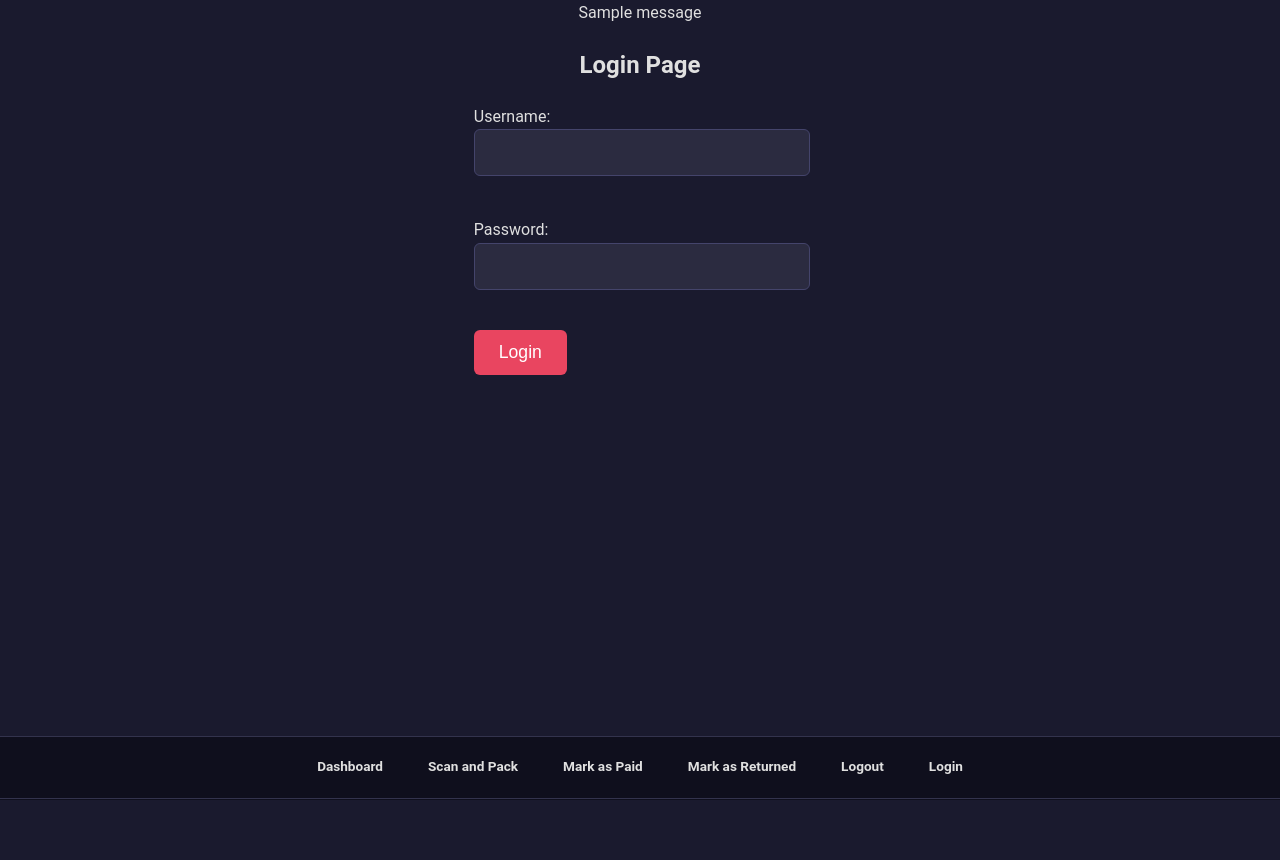
After one commit to Muhammad2684/Scan-and-Pack, a Flask app: page /login in a window 1280 px wide. The commit adds this page. Run offline with Flask 3, Linux system fonts and the light colour scheme; one stand-in notice (Sample message) is shown; parts of the project's set-up code (start-up, migrations or seed data) failed here and were passed over.

Commit message:
Login apge

```diff
--- a/app.py
+++ b/app.py
@@ -3,6 +3,7 @@ import requests
 from flask import Flask, render_template, jsonify, request
 from datetime import datetime
 from dotenv import load_dotenv
+from flask import Flask, render_template, request, redirect, url_for, session, flash
 
 load_dotenv()
 app = Flask(__name__)
@@ -12,10 +13,52 @@ SHOPIFY_STORE_URL = os.getenv('SHOPIFY_STORE_URL')
 SHOPIFY_ACCESS_TOKEN = os.getenv('SHOPIFY_ACCESS_TOKEN')
 SHOPIFY_API_VERSION = os.getenv('SHOPIFY_API_VERSION', "2024-07")
 
+app.secret_key = os.getenv('app.secret_key')
+HARDCODED_USERNAME = os.getenv('HARDCODED_USERNAME')
+HARDCODED_PASSWORD = os.getenv('HARDCODED_PASSWORD')
+
 print(f"DEBUG: Shopify token loaded (last 8 chars): {SHOPIFY_ACCESS_TOKEN[-8:]}")
 
 @app.route('/')
+def home():
+    return render_template('dashboard.html')
+
+@app.route('/login', methods=['GET', 'POST'])
+def login():
+    if request.method == 'POST':
+        # Get form data
+        username = request.form['username']
+        password = request.form['password']
+
+        # Check if credentials are correct
+        if username == HARDCODED_USERNAME and password == HARDCODED_PASSWORD:
+            # If correct, "log the user in" by storing their username in the session
+            session['username'] = username
+            flash('You were successfully logged in!', 'success')
+            return redirect(url_for('index'))
+        else:
+            # If incorrect, show an error message
+            flash('Invalid credentials. Please try again.', 'danger')
+            return redirect(url_for('login'))
+
+    # If it's a GET request, just show the login form
+    return render_template('login.html')
+
+@app.route('/logout')
+def logout():
+    # Remove the username from the session to "log the user out"
+    session.pop('username', None)
+    flash('You have been logged out.', 'info')
+    return redirect(url_for('login'))
+
+@app.route('/scanpack')
 def index():
+
+    if 'username' not in session:
+        # If not, flash a message and redirect to the login page
+        flash('You must be logged in to access the Scanpack app.', 'danger')
+        return redirect(url_for('login'))
+
     return render_template('index.html')
 
 @app.route('/api/get_order/<order_identifier>', methods=['GET'])
--- a/static/css/style.css
+++ b/static/css/style.css
@@ -95,6 +95,22 @@ input[type="text"] {
     transition: border-color 0.3s ease, box-shadow 0.3s ease; /* Smooth transition */
 }
 input[type="text"]:focus {
+    border-color: var(--accent-color); /* Highlight on focus */
+    box-shadow: 0 0 0 3px rgba(var(--accent-color), 0.2); /* Soft glow */
+}
+
+input[type="password"] {
+    width: calc(100% - 22px); /* Keep original width logic */
+    padding: 12px; /* Slightly more padding */
+    margin-bottom: 15px; /* More space */
+    border: 1px solid var(--input-border);
+    border-radius: 6px; /* Slightly more rounded */
+    font-size: 1.1em; /* Slightly larger font */
+    background-color: var(--input-bg);
+    color: var(--text-light);
+    transition: border-color 0.3s ease, box-shadow 0.3s ease; /* Smooth transition */
+}
+input[type="password"]:focus {
     border-color: var(--accent-color); /* Highlight on focus */
     box-shadow: 0 0 0 3px rgba(var(--accent-color), 0.2); /* Soft glow */
 }
--- /dev/null
+++ b/templates/layout.html
@@ -0,0 +1,26 @@
+<!doctype html>
+<html lang="en">
+<head>
+    <meta charset="utf-8">
+    <meta name="viewport" content="width=device-width, initial-scale=1, shrink-to-fit=no">
+    <title>My Flask App</title>
+    <link rel="stylesheet" href="{{ url_for('static', filename='css/style.css') }}">
+</head>
+<body>
+
+
+
+    <!-- Display Flashed Messages -->
+    {% with messages = get_flashed_messages(with_categories=true) %}
+      {% if messages %}
+        {% for category, message in messages %}
+          <div class="flash {{ category }}">{{ message }}</div>
+        {% endfor %}
+      {% endif %}
+    {% endwith %}
+    {% block content %}{% endblock %}
+</body>
+<footer class="app-footer">
+        {% include 'navigation.html' %}
+    </footer>
+</html>
--- /dev/null
+++ b/templates/login.html
@@ -0,0 +1,23 @@
+{% extends "layout.html" %}
+
+{% block content %}
+    <h2>Login Page</h2>
+
+
+
+    <form method="post" action="{{ url_for('login') }}">
+        <div>
+            <label for="username">Username:</label>
+            <input type="text" id="username" name="username" required>
+        </div>
+        <br>
+        <div>
+            <label for="password">Password:</label>
+            <input type="password" id="password" name="password" required>
+        </div>
+        <br>
+        <div>
+            <button type="submit">Login</button>
+        </div>
+    </form>
+{% endblock %}
--- a/templates/navigation.html
+++ b/templates/navigation.html
@@ -47,8 +47,11 @@
 <nav>
     <div class="nav-links">
         <a href="/" class="{% if active_page == 'dashboard' %}active{% endif %}">Dashboard</a>
-        <a href="/scan-pack" class="{% if active_page == 'scan' %}active{% endif %}">Scan and Pack</a>
+        <a href="/scanpack" class="{% if active_page == 'scan' %}active{% endif %}">Scan and Pack</a>
         <a href="/mark-paid" class="{% if active_page == 'paid' %}active{% endif %}">Mark as Paid</a>
-        <a href="/mark-returned" class="{% if active_page == 'inventory' %}active{% endif %}">Mark as Returned</a>
+        <a href="/mark-returned" class="{% if active_page == 'returned' %}active{% endif %}">Mark as Returned</a>
+        <a href="/logout" class="{% if active_page == 'logout' %}active{% endif %}">Logout</a>
+        <a href="/login" class="{% if active_page == 'login' %}active{% endif %}">Login</a>
+
     </div>
 </nav>
```
Also changed, not shown: templates/dashboard.html (added, +8 -0 lines).
